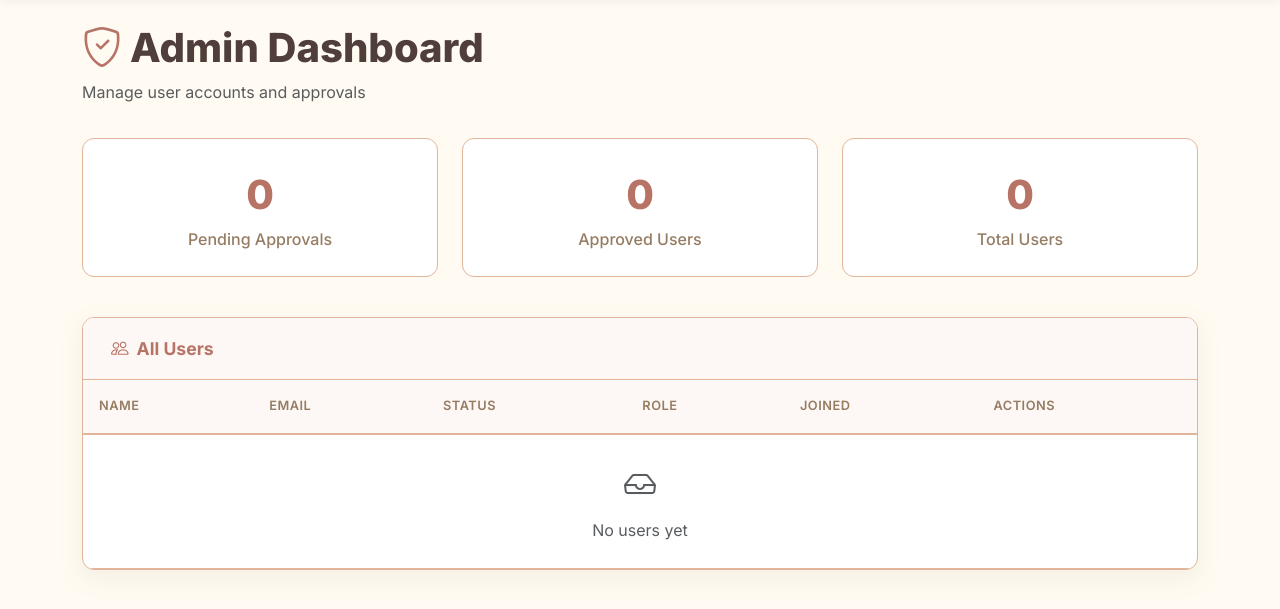
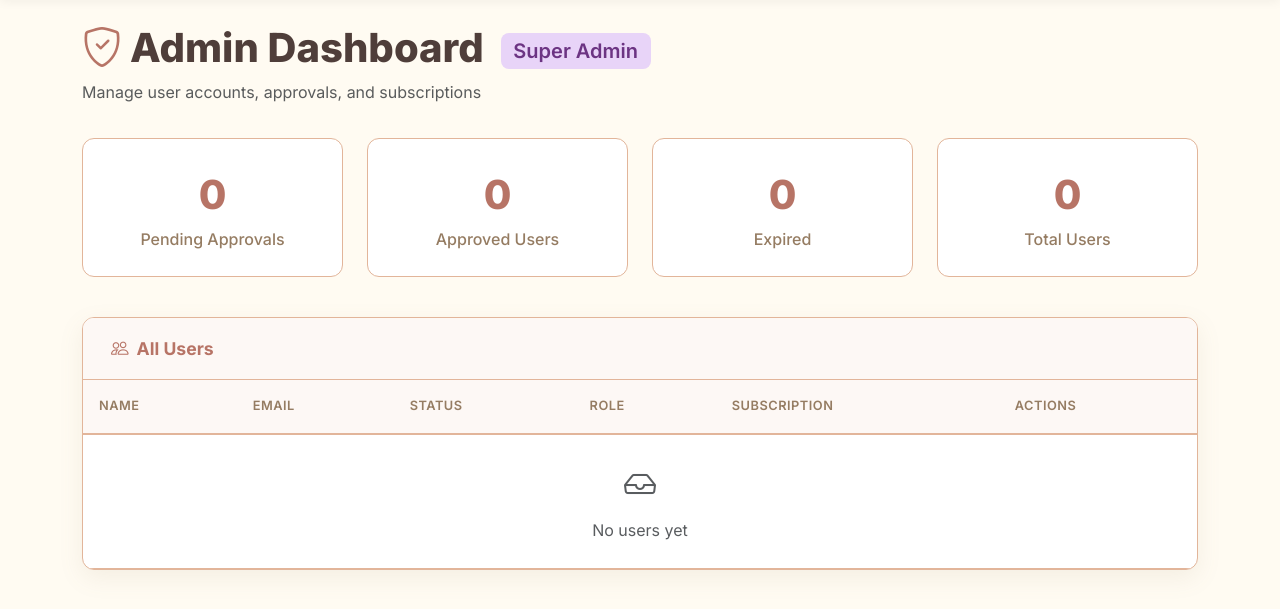
Before and after one commit to SkShizan/Scrapper, a Flask app: page /admin in a window 1280 px wide. Shown: the part 59-668 px from the top of the page. Run offline with Flask 3, Linux system fonts and the light colour scheme; a user stored in the database is signed in.

Commit message:
Enhance user access control and subscription management features
Introduce subscription expiry checks for non-super admins, add super admin role, and implement routes for extending subscriptions and toggling super admin status.

Replit-Commit-Author: Agent
Replit-Commit-Session-Id: 2eabf796-e5db-472a-8977-f58e1a91fd3c
Replit-Commit-Checkpoint-Type: intermediate_checkpoint
Replit-Commit-Event-Id: 64f1eb73-fd73-41e1-8e76-32aded0b09e2
Replit-Commit-Screenshot-Url: https://storage.googleapis.com/screenshot-production-us-central1/57cf3a9b-3794-46e0-b513-f8bf2e4ea279/2eabf796-e5db-472a-8977-f58e1a91fd3c/SmPOSHM
Replit-Helium-Checkpoint-Created: true

```diff
--- a/app.py
+++ b/app.py
@@ -1,6 +1,7 @@
 import io
 import os
 import pandas as pd
+from datetime import datetime
 from functools import wraps
 from flask import Flask, render_template, request, jsonify, send_file, redirect, url_for, flash, session
 from flask_login import LoginManager, login_user, logout_user, login_required, current_user
@@ -45,6 +46,8 @@ def approved_required(f):
             flash('Your account has been disabled. Please contact administrator.', 'error')
             logout_user()
             return redirect(url_for('login'))
+        if current_user.is_subscription_expired():
+            return render_template('subscription_expired.html')
         return f(*args, **kwargs)
     return decorated_function
 
@@ -57,6 +60,12 @@ def admin_required(f):
         if not current_user.is_admin:
             flash('Admin access required.', 'error')
             return redirect(url_for('index'))
+        if not current_user.is_super_admin and current_user.is_subscription_expired():
+            return render_template('subscription_expired.html')
+        if not current_user.is_active:
+            flash('Your account has been disabled.', 'error')
+            logout_user()
+            return redirect(url_for('login'))
         return f(*args, **kwargs)
     return decorated_function
 
@@ -326,14 +335,21 @@ def admin_dashboard():
 @login_required
 @admin_required
 def approve_user(user_id):
+    from datetime import timedelta
     user = User.query.get_or_404(user_id)
     user.is_approved = True
+    user.approved_at = datetime.utcnow()
+
+    days = request.form.get('subscription_days', 30, type=int)
+    if days > 0:
+        user.subscription_expires_at = datetime.utcnow() + timedelta(days=days)
+
     db.session.commit()
 
     if email_service.is_configured():
         email_service.send_approval_notification(user.email, user.name, approved=True)
 
-    flash(f'User {user.email} has been approved.', 'success')
+    flash(f'User {user.email} has been approved with {days} days access.', 'success')
     return redirect(url_for('admin_dashboard'))
 
 
@@ -383,6 +399,46 @@ def toggle_admin_status(user_id):
     return redirect(url_for('admin_dashboard'))
 
 
+@app.route('/admin/extend-subscription/<int:user_id>', methods=['POST'])
+@login_required
+@admin_required
+def extend_subscription(user_id):
+    user = User.query.get_or_404(user_id)
+    days = request.form.get('extend_days', 30, type=int)
+
+    if days > 0:
+        user.extend_subscription(days)
+        db.session.commit()
+        flash(f'Extended subscription for {user.email} by {days} days.', 'success')
+    else:
+        flash('Please enter a valid number of days.', 'error')
+
+    return redirect(url_for('admin_dashboard'))
+
+
+@app.route('/admin/toggle-super-admin/<int:user_id>', methods=['POST'])
+@login_required
+@admin_required
+def toggle_super_admin(user_id):
+    if not current_user.is_super_admin:
+        flash('Only super admins can manage super admin status.', 'error')
+        return redirect(url_for('admin_dashboard'))
+
+    user = User.query.get_or_404(user_id)
+    if user.id == current_user.id:
+        flash('You cannot change your own super admin status.', 'error')
+        return redirect(url_for('admin_dashboard'))
+
+    user.is_super_admin = not user.is_super_admin
+    if user.is_super_admin:
+        user.is_admin = True
+    db.session.commit()
+
+    status = 'granted' if user.is_super_admin else 'revoked'
+    flash(f'Super admin access {status} for {user.email}.', 'success')
+    return redirect(url_for('admin_dashboard'))
+
+
 def create_superuser():
     admin_email = os.environ.get('ADMIN_EMAIL', 'shizankhan011@gmail.com')
     admin_password = os.environ.get('ADMIN_PASSWORD', 'Nafis@@123##456')
@@ -394,14 +450,21 @@ def create_superuser():
             name='Administrator',
             email_verified=True,
             is_approved=True,
-            is_admin=True
+            is_admin=True,
+            is_super_admin=True
         )
         admin.set_password(admin_password)
         db.session.add(admin)
         db.session.commit()
-        print(f"Superuser created: {admin_email}")
+        print(f"Super admin created: {admin_email}")
     else:
-        print(f"Superuser already exists: {admin_email}")
+        if not existing.is_super_admin:
+            existing.is_super_admin = True
+            existing.is_admin = True
+            db.session.commit()
+            print(f"Upgraded to super admin: {admin_email}")
+        else:
+            print(f"Super admin already exists: {admin_email}")
 
 
 with app.app_context():
--- a/templates/admin.html
+++ b/templates/admin.html
@@ -62,37 +62,85 @@
     background-color: var(--color-danger-soft);
     color: var(--color-danger);
 }
+.badge-expired {
+    background-color: #FFE5E5;
+    color: #C0392B;
+}
 .badge-admin {
     background-color: #D1E7DD;
     color: #0A3622;
+}
+.badge-super-admin {
+    background-color: #E8D4F8;
+    color: #6C3483;
 }
 .action-btn {
     padding: 0.4rem 0.8rem;
     font-size: 0.85rem;
     border-radius: 0.4rem;
 }
+.subscription-input {
+    width: 80px;
+    display: inline-block;
+    padding: 0.3rem 0.5rem;
+    font-size: 0.85rem;
+}
+.days-badge {
+    padding: 0.3rem 0.6rem;
+    border-radius: 0.4rem;
+    font-size: 0.8rem;
+    font-weight: 600;
+}
+.days-ok {
+    background-color: #D4EDDA;
+    color: #155724;
+}
+.days-warning {
+    background-color: #FFF3CD;
+    color: #856404;
+}
+.days-danger {
+    background-color: #F8D7DA;
+    color: #721C24;
+}
+.inline-form {
+    display: inline-flex;
+    align-items: center;
+    gap: 0.3rem;
+}
 {% endblock %}
 
 {% block content %}
 <div class="admin-header">
-    <h1><i class="bi bi-shield-check me-2" style="color: var(--primary-color);"></i>Admin Dashboard</h1>
-    <p class="text-muted">Manage user accounts and approvals</p>
+    <h1>
+        <i class="bi bi-shield-check me-2" style="color: var(--primary-color);"></i>Admin Dashboard
+        {% if current_user.is_super_admin %}
+        <span class="badge-status badge-super-admin ms-2" style="font-size: 0.5em; vertical-align: middle;">Super Admin</span>
+        {% endif %}
+    </h1>
+    <p class="text-muted">Manage user accounts, approvals, and subscriptions</p>
 </div>
 
 <div class="row mb-4">
-    <div class="col-md-4 mb-3">
+    <div class="col-md-3 mb-3">
         <div class="stat-card">
             <div class="stat-number">{{ pending_users|length }}</div>
             <div class="stat-label">Pending Approvals</div>
         </div>
     </div>
-    <div class="col-md-4 mb-3">
+    <div class="col-md-3 mb-3">
         <div class="stat-card">
             <div class="stat-number">{{ all_users|selectattr('is_approved')|list|length }}</div>
             <div class="stat-label">Approved Users</div>
         </div>
     </div>
-    <div class="col-md-4 mb-3">
+    <div class="col-md-3 mb-3">
+        <div class="stat-card">
+            <div class="stat-number">{{ all_users|selectattr('status', 'equalto', 'expired')|list|length }}</div>
+            <div class="stat-label">Expired</div>
+        </div>
+    </div>
+    <div class="col-md-3 mb-3">
         <div class="stat-card">
             <div class="stat-number">{{ all_users|length }}</div>
             <div class="stat-label">Total Users</div>
@@ -112,6 +160,7 @@
                     <th>Name</th>
                     <th>Email</th>
                     <th>Signed Up</th>
+                    <th>Subscription Days</th>
                     <th>Actions</th>
                 </tr>
             </thead>
@@ -122,11 +171,15 @@
                     <td>{{ user.email }}</td>
                     <td>{{ user.created_at.strftime('%b %d, %Y %H:%M') }}</td>
                     <td>
-                        <form method="POST" action="{{ url_for('approve_user', user_id=user.id) }}" style="display: inline;">
-                            <button type="submit" class="btn btn-success action-btn">
+                        <form method="POST" action="{{ url_for('approve_user', user_id=user.id) }}" class="inline-form" id="approve-form-{{ user.id }}">
+                            <input type="number" name="subscription_days" value="30" min="1" max="365" class="form-control subscription-input">
+                            <span class="text-muted">days</span>
+                        </form>
+                    </td>
+                    <td>
+                        <button type="submit" form="approve-form-{{ user.id }}" class="btn btn-success action-btn">
                             <i class="bi bi-check-lg me-1"></i>Approve
                         </button>
-                        </form>
                         <form method="POST" action="{{ url_for('reject_user', user_id=user.id) }}" style="display: inline;" onsubmit="return confirm('Are you sure you want to reject and delete this user?');">
                             <button type="submit" class="btn btn-danger action-btn">
                                 <i class="bi bi-x-lg me-1"></i>Reject
@@ -153,7 +206,7 @@
                     <th>Email</th>
                     <th>Status</th>
                     <th>Role</th>
-                    <th>Joined</th>
+                    <th>Subscription</th>
                     <th>Actions</th>
                 </tr>
             </thead>
@@ -169,27 +222,58 @@
                             <span class="badge-status badge-pending">Pending</span>
                         {% elif not user.is_active %}
                             <span class="badge-status badge-disabled">Disabled</span>
+                        {% elif user.is_subscription_expired() %}
+                            <span class="badge-status badge-expired">Expired</span>
                         {% else %}
                             <span class="badge-status badge-active">Active</span>
                         {% endif %}
                     </td>
                     <td>
-                        {% if user.is_admin %}
+                        {% if user.is_super_admin %}
+                            <span class="badge-status badge-super-admin">Super Admin</span>
+                        {% elif user.is_admin %}
                             <span class="badge-status badge-admin">Admin</span>
                         {% else %}
                             <span class="text-muted">User</span>
                         {% endif %}
                     </td>
-                    <td>{{ user.created_at.strftime('%b %d, %Y') }}</td>
+                    <td>
+                        {% if user.is_admin or user.is_super_admin %}
+                            <span class="days-badge days-ok">Unlimited</span>
+                        {% elif user.subscription_expires_at %}
+                            {% set days = user.days_remaining() %}
+                            {% if days == 0 %}
+                                <span class="days-badge days-danger">Expired</span>
+                            {% elif days <= 7 %}
+                                <span class="days-badge days-warning">{{ days }} days left</span>
+                            {% else %}
+                                <span class="days-badge days-ok">{{ days }} days left</span>
+                            {% endif %}
+                            <br><small class="text-muted">{{ user.subscription_expires_at.strftime('%b %d, %Y') }}</small>
+                        {% else %}
+                            <span class="text-muted">Not set</span>
+                        {% endif %}
+                    </td>
                     <td>
                         {% if user.email_verified and not user.is_approved %}
-                            <form method="POST" action="{{ url_for('approve_user', user_id=user.id) }}" style="display: inline;">
+                            <form method="POST" action="{{ url_for('approve_user', user_id=user.id) }}" class="inline-form mb-1">
+                                <input type="number" name="subscription_days" value="30" min="1" max="365" class="form-control subscription-input">
                                 <button type="submit" class="btn btn-success action-btn" title="Approve">
                                     <i class="bi bi-check-lg"></i>
                                 </button>
                             </form>
                         {% endif %}
 
+                        {% if user.is_approved and not user.is_admin %}
+                        <form method="POST" action="{{ url_for('extend_subscription', user_id=user.id) }}" class="inline-form mb-1">
+                            <input type="number" name="extend_days" value="30" min="1" max="365" class="form-control subscription-input" placeholder="Days">
+                            <button type="submit" class="btn btn-info action-btn" title="Extend Subscription">
+                                <i class="bi bi-plus-circle"></i>
+                            </button>
+                        </form>
+                        {% endif %}
+
+                        <div class="mt-1">
                             <form method="POST" action="{{ url_for('toggle_user_status', user_id=user.id) }}" style="display: inline;">
                                 <button type="submit" class="btn btn-{{ 'warning' if user.is_active else 'success' }} action-btn" title="{{ 'Disable' if user.is_active else 'Enable' }}">
                                     <i class="bi bi-{{ 'pause' if user.is_active else 'play' }}-fill"></i>
@@ -202,11 +286,20 @@
                                 </button>
                             </form>
 
+                            {% if current_user.is_super_admin %}
+                            <form method="POST" action="{{ url_for('toggle_super_admin', user_id=user.id) }}" style="display: inline;">
+                                <button type="submit" class="btn btn-{{ 'purple' if user.is_super_admin else 'outline-purple' }} action-btn" title="{{ 'Remove Super Admin' if user.is_super_admin else 'Make Super Admin' }}" style="{% if user.is_super_admin %}background-color: #6C3483; border-color: #6C3483; color: white;{% else %}border-color: #6C3483; color: #6C3483;{% endif %}">
+                                    <i class="bi bi-star{{ '-fill' if user.is_super_admin else '' }}"></i>
+                                </button>
+                            </form>
+                            {% endif %}
+
                             <form method="POST" action="{{ url_for('reject_user', user_id=user.id) }}" style="display: inline;" onsubmit="return confirm('Are you sure you want to permanently delete this user?');">
                                 <button type="submit" class="btn btn-outline-danger action-btn" title="Delete">
                                     <i class="bi bi-trash"></i>
                                 </button>
                             </form>
+                        </div>
                     </td>
                 </tr>
                 {% endfor %}
```
Also changed, not shown: models.py (+35 -1 lines), templates/subscription_expired.html (added, +38 -0 lines), 1 other file. Lines whose indentation alone changed are shown as unchanged.
